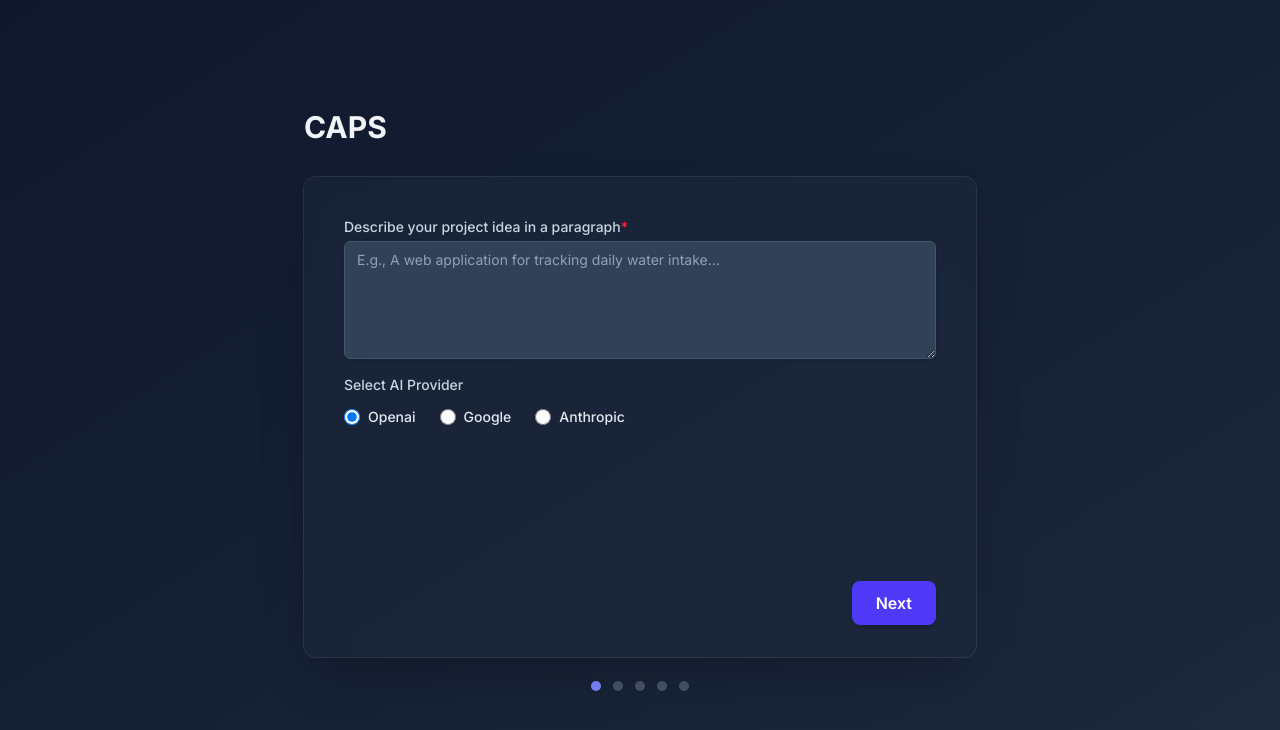
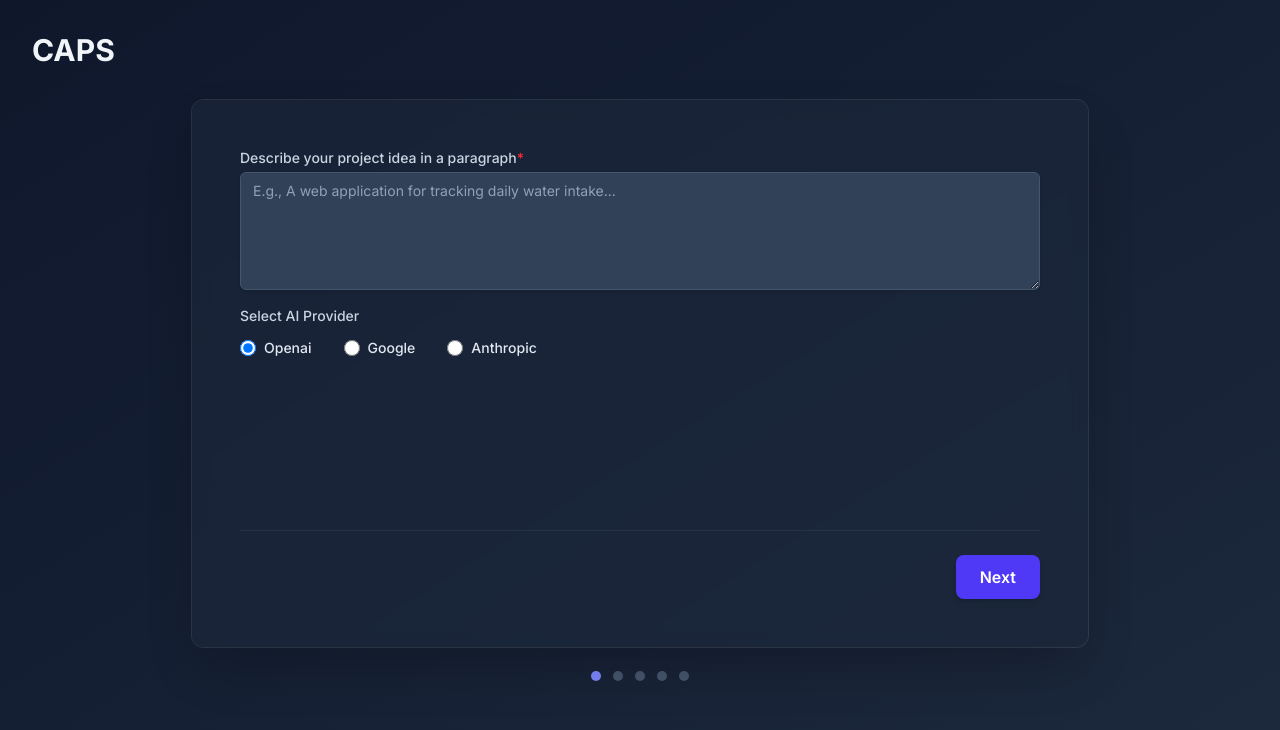
Before and after one commit to kgudipati/CAPS, a Next.js app: page / in a window 1280 px wide. Shown: the top 730 px of the page. Built offline with nearby package versions, Linux system fonts and the light colour scheme.

Commit message:
refactor(ui): update layout, spacing, and animations
Adjusted page layout for better spacing and title positioning. Increased form container width. Fixed button visibility and dropdown overflow. Changed step animations to vertical sliding.

```diff
--- a/src/app/page.tsx
+++ b/src/app/page.tsx
@@ -155,27 +155,27 @@ export default function HomePage() {
     }
   };
 
-  // --- Animation Variants (Smoother) ---
+  // --- Animation Variants (Vertical) ---
   const variants = {
     enter: (direction: number) => ({
-      x: direction > 0 ? 500 : -500, // Reduced travel distance
+      y: direction > 0 ? 300 : -300, // Use Y-axis
       opacity: 0
     }),
     center: {
       zIndex: 1,
-      x: 0,
+      y: 0, // Use Y-axis
       opacity: 1
     },
     exit: (direction: number) => ({
       zIndex: 0,
-      x: direction < 0 ? 500 : -500, // Reduced travel distance
+      y: direction < 0 ? 300 : -300, // Use Y-axis
       opacity: 0
     })
   };
 
   const transitionConfig = {
-    x: { type: "spring", stiffness: 150, damping: 25 }, // Softer spring
-    opacity: { duration: 0.4 } // Longer fade
+    y: { type: "spring", stiffness: 150, damping: 25 }, // Animate Y
+    opacity: { duration: 0.4 }
   };
 
   const [direction, setDirection] = React.useState(0);
@@ -194,7 +194,7 @@ export default function HomePage() {
       switch (store.currentStep) {
           case 0:
               return (
-                  <div className="space-y-6"> {/* Increased spacing */}
+                  <div className="space-y-8">
                       <TextAreaInput
                           label="Describe your project idea in a paragraph"
                           id="projectDescription"
@@ -203,14 +203,13 @@ export default function HomePage() {
                           required
                           placeholder="E.g., A web application for tracking daily water intake..."
                           rows={5}
-                          // Updated styling for readability
-                          wrapperClassName="mb-0" // Remove default margin from wrapper
+                          wrapperClassName="mb-0"
                           labelClassName="text-slate-300"
                           className="bg-slate-700 border-slate-600 placeholder-slate-400 text-slate-100 focus:ring-indigo-500 focus:border-indigo-500 rounded-md"
                       />
                       <fieldset>
                           <legend className="block text-sm font-medium text-slate-300 mb-3">Select AI Provider</legend>
-                          <div className="flex flex-wrap gap-x-6 gap-y-4"> {/* Increased gap */}
+                          <div className="flex flex-wrap gap-x-8 gap-y-4">
                               {(['openai', 'google', 'anthropic'] as AIProvider[]).map((provider) => (
                                   <div key={provider} className="flex items-center">
                                       <input
@@ -220,7 +219,6 @@ export default function HomePage() {
                                           value={provider}
                                           checked={store.selectedAIProvider === provider}
                                           onChange={handleProviderChange}
-                                          // Updated styling
                                           className="focus:ring-indigo-500 h-4 w-4 text-indigo-400 bg-slate-600 border-slate-500 rounded-full"
                                       />
                                       <label htmlFor={provider} className="ml-2 block text-sm font-medium text-slate-200 capitalize">
@@ -234,7 +232,7 @@ export default function HomePage() {
               );
           case 1:
               return (
-                  <div className="space-y-6"> {/* Increased spacing */}
+                  <div className="space-y-8">
                       <TextAreaInput
                           label="What problem(s) does it solve for users?"
                           id="problemStatement"
@@ -263,7 +261,7 @@ export default function HomePage() {
               );
            case 2:
               return (
-                  <div className="space-y-6"> {/* Increased spacing */}
+                  <div className="space-y-8">
                       <TextAreaInput
                           label="What features will users have access to?"
                           id="features"
@@ -280,10 +278,10 @@ export default function HomePage() {
               );
            case 3: // Use BadgeInput for Tech Stack
               return (
-                  <div className="space-y-6">
+                  <div className="space-y-8">
                     <h3 className="text-lg font-medium text-slate-200 mb-1">Technology Stack (Optional)</h3>
                     <p className="text-sm text-slate-400 mb-4">Select or type technologies you plan to use.</p>
-                    <div className="grid grid-cols-1 sm:grid-cols-2 gap-x-6 gap-y-5">
+                    <div className="grid grid-cols-1 sm:grid-cols-2 gap-x-8 gap-y-6">
                        <BadgeInput
                             label="Frontend"
                             id="tech-frontend"
@@ -292,7 +290,7 @@ export default function HomePage() {
                             onAdd={(item) => handleAddTechItem('frontend', item)}
                             onRemove={(item) => handleRemoveTechItem('frontend', item)}
                             placeholder="e.g., React, Next.js"
-                            labelClassName="!mb-1.5" // Adjust label margin
+                            labelClassName="!mb-1.5"
                             wrapperClassName="mb-0"
                        />
                        <BadgeInput
@@ -344,17 +342,16 @@ export default function HomePage() {
               );
            case 4:
               return (
-                  <div className="space-y-6"> {/* Increased spacing */}
+                  <div className="space-y-8">
                     <h3 className="text-lg font-medium text-slate-200 mb-2">Generation Options</h3>
-                    <div className="space-y-6"> {/* Increased spacing */}
+                    <div className="space-y-8">
                       <CheckboxGroup
                         legend="Generate Rules?"
                         options={generationOptions.rules}
                         selectedValues={store.generationOptions.rules ? [generationOptions.rules[0].id] : []}
                         onChange={(id, checked) => handleGenerationOptionChange('rules', id, checked)}
-                        // Updated styling
                         fieldsetClassName="mb-0"
-                        legendClassName="text-slate-300 !mb-3" // override default mb
+                        legendClassName="text-slate-300 !mb-3"
                         labelClassName="text-slate-200"
                         checkboxClassName="bg-slate-600 border-slate-500 text-indigo-400 focus:ring-indigo-500 rounded"
                       />
@@ -366,7 +363,6 @@ export default function HomePage() {
                           .map(([key]) => specKeyToOptionIdMap[key as keyof GenerationOptions['specs']])
                           .filter(id => !!id)}
                         onChange={(id, checked) => handleGenerationOptionChange('specs', id, checked)}
-                         // Updated styling
                         fieldsetClassName="mb-0"
                         legendClassName="text-slate-300 !mb-3"
                         labelClassName="text-slate-200"
@@ -377,7 +373,6 @@ export default function HomePage() {
                         options={generationOptions.checklist}
                         selectedValues={store.generationOptions.checklist ? [generationOptions.checklist[0].id] : []}
                         onChange={(id, checked) => handleGenerationOptionChange('checklist', id, checked)}
-                         // Updated styling
                         fieldsetClassName="mb-0"
                         legendClassName="text-slate-300 !mb-3"
                         labelClassName="text-slate-200"
@@ -391,40 +386,37 @@ export default function HomePage() {
   };
 
   return (
-    // Updated main container styling
-    <div className="min-h-screen bg-gradient-to-br from-slate-900 to-slate-800 text-slate-200 flex flex-col items-center justify-center p-4 font-sans">
-      <header className="w-full max-w-2xl mb-8"> {/* Increased margin */}
-        <h1 className="text-3xl font-bold text-slate-100 text-left">CAPS</h1> {/* Increased size */}
+    <div className="min-h-screen bg-gradient-to-br from-slate-900 to-slate-800 text-slate-200 p-6 sm:p-8 font-sans">
+      <header className="w-full mb-8">
+        <h1 className="text-3xl font-bold text-slate-100">CAPS</h1>
       </header>
 
-      {/* Updated main card styling */}
-      <main className="w-full max-w-2xl p-10 bg-slate-800/60 backdrop-blur-sm rounded-xl shadow-2xl relative overflow-hidden ring-1 ring-white/10" style={{ minHeight: '480px' }}>
+      <main className="w-full max-w-4xl mx-auto p-12 bg-slate-800/60 backdrop-blur-sm rounded-xl shadow-2xl relative ring-1 ring-white/10 mb-6">
 
         {store.error && (
-          // Adjusted error styling
           <div className="absolute top-0 left-0 right-0 bg-red-500/30 border-b border-red-500/50 text-red-100 px-4 py-2 text-sm z-20 flex items-center justify-center" role="alert">
             <span className="font-semibold mr-2">Error:</span> {store.error}
           </div>
         )}
 
+        <div className={`relative ${store.error ? 'pt-6' : ''}`}>
             <AnimatePresence initial={false} custom={direction}>
               <motion.div
-            key={store.currentStep} // Key change triggers animation
+                key={store.currentStep}
                 custom={direction}
                 variants={variants}
                 initial="enter"
                 animate="center"
                 exit="exit"
-            transition={transitionConfig} // Use updated transition config
-            // Adjusted padding for error message space
-            className={`absolute top-0 left-0 w-full h-full p-10 ${store.error ? 'pt-16' : 'pt-10'}`}
+                transition={transitionConfig}
+                className="min-h-[350px]"
               >
                 {renderStepContent()}
               </motion.div>
             </AnimatePresence>
+        </div>
 
-        {/* Navigation Buttons */}
-        <div className="absolute bottom-8 left-10 right-10 flex justify-between items-center z-10"> {/* Increased bottom padding */}
+        <div className="mt-8 pt-6 border-t border-slate-700/50 flex justify-between items-center z-10">
           {store.currentStep > 0 ? (
             <button
               onClick={() => paginate(-1)}
@@ -433,11 +425,10 @@ export default function HomePage() {
             >
               Previous
             </button>
-          ) : <div /> /* Placeholder */}
+          ) : <div />}
 
           <button
             onClick={() => store.currentStep === TOTAL_STEPS - 1 ? handleSubmit(new Event('submit') as any) : paginate(1)}
-            // Updated button styling
             className={`bg-indigo-600 text-white px-6 py-2.5 rounded-lg font-semibold hover:bg-indigo-700 focus:outline-none focus:ring-2 focus:ring-indigo-500 focus:ring-offset-2 focus:ring-offset-slate-800 disabled:opacity-60 disabled:bg-indigo-800/50 disabled:cursor-not-allowed transition duration-150 ease-in-out shadow-md ${store.isLoading ? 'animate-pulse' : ''}`}
             disabled={store.isLoading}
           >
@@ -449,12 +440,10 @@ export default function HomePage() {
 
       </main>
 
-      {/* Progress Indicator Styling */}
-      <div className="flex justify-center space-x-3 mt-6"> {/* Increased spacing/margin */}
+      <div className="w-full max-w-4xl mx-auto flex justify-center space-x-3 mt-6">
         {[...Array(TOTAL_STEPS)].map((_, i) => (
           <div
             key={i}
-            // Nicer progress dots
             className={`w-2.5 h-2.5 rounded-full transition-colors duration-300 ${store.currentStep === i ? 'bg-indigo-400' : 'bg-slate-600 hover:bg-slate-500'}`}
           />
         ))}
```
Lines whose indentation alone changed are shown as unchanged.
